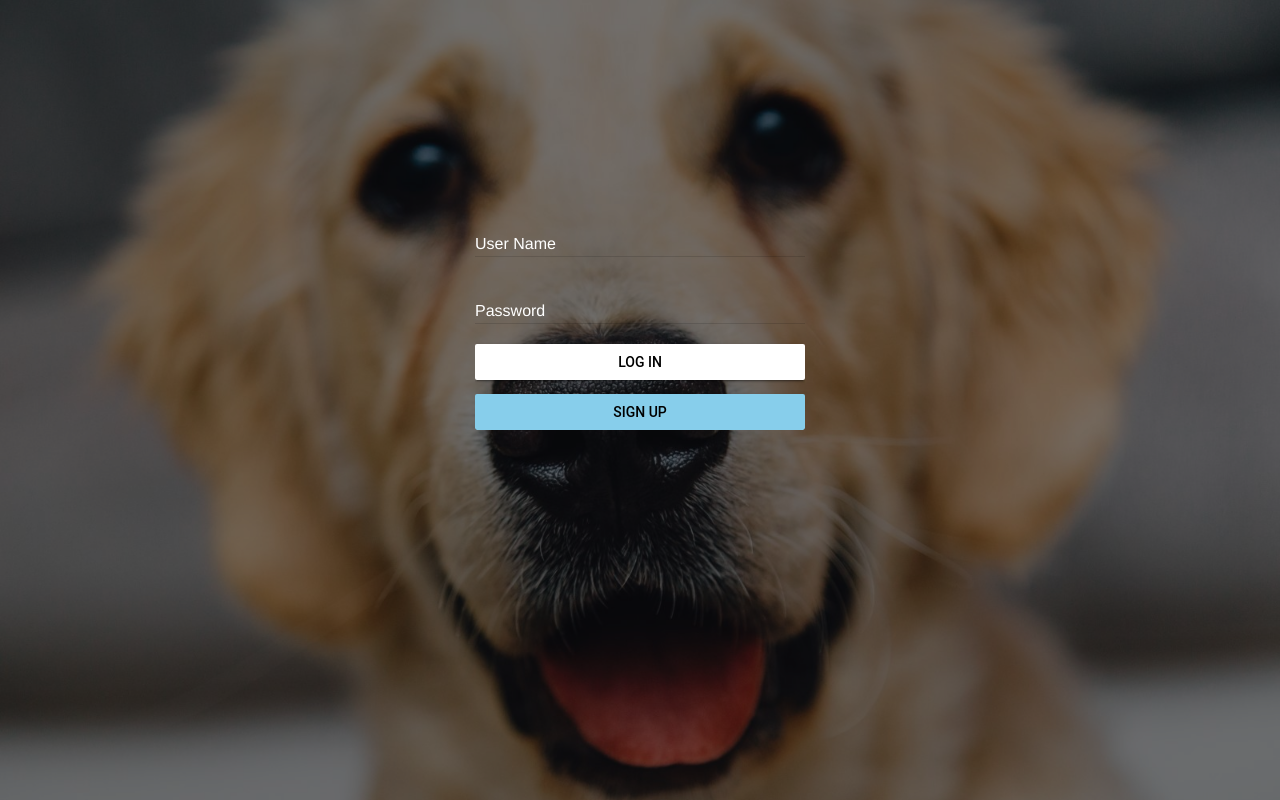
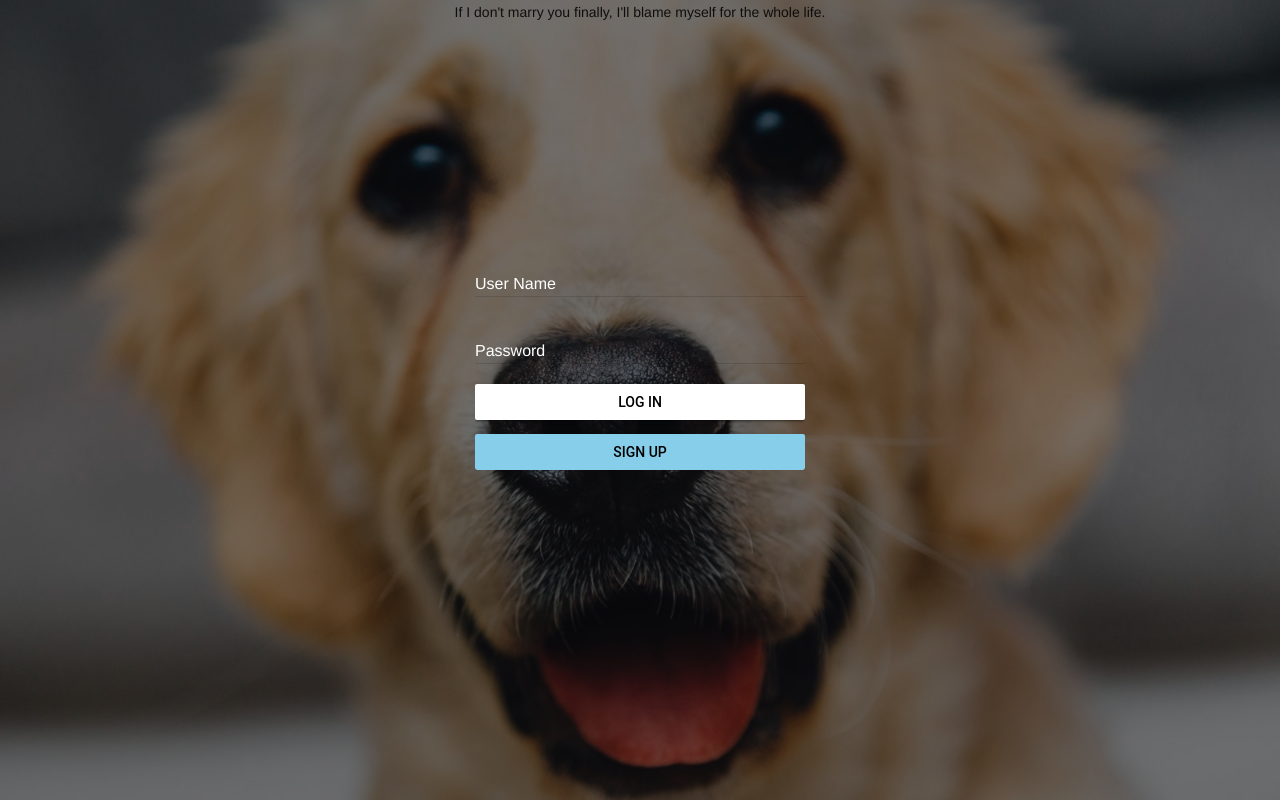
Before and after one commit to keisei77/ixiqi, a website: page index.html in a window 1280 px wide. Drawn offline with Linux system fonts and the light colour scheme.

```diff
--- a/index.html
+++ b/index.html
@@ -12,6 +12,9 @@
 <body id="background">
 <div class="opacity">
 
+</div>
+<div>
+    <p>If I don't marry you finally, I'll blame myself for the whole life.</p>
 </div>
 <div class="login-form mdl-card">
     <div class="login-name mdl-textfield mdl-js-textfield mdl-textfield--floating-label">
```
Also changed, not shown: static/resource/background-image-09.jpg (added), static/resource/background-image-10.jpg (added), static/resource/background-image-11.jpg (added), 1 other file.
